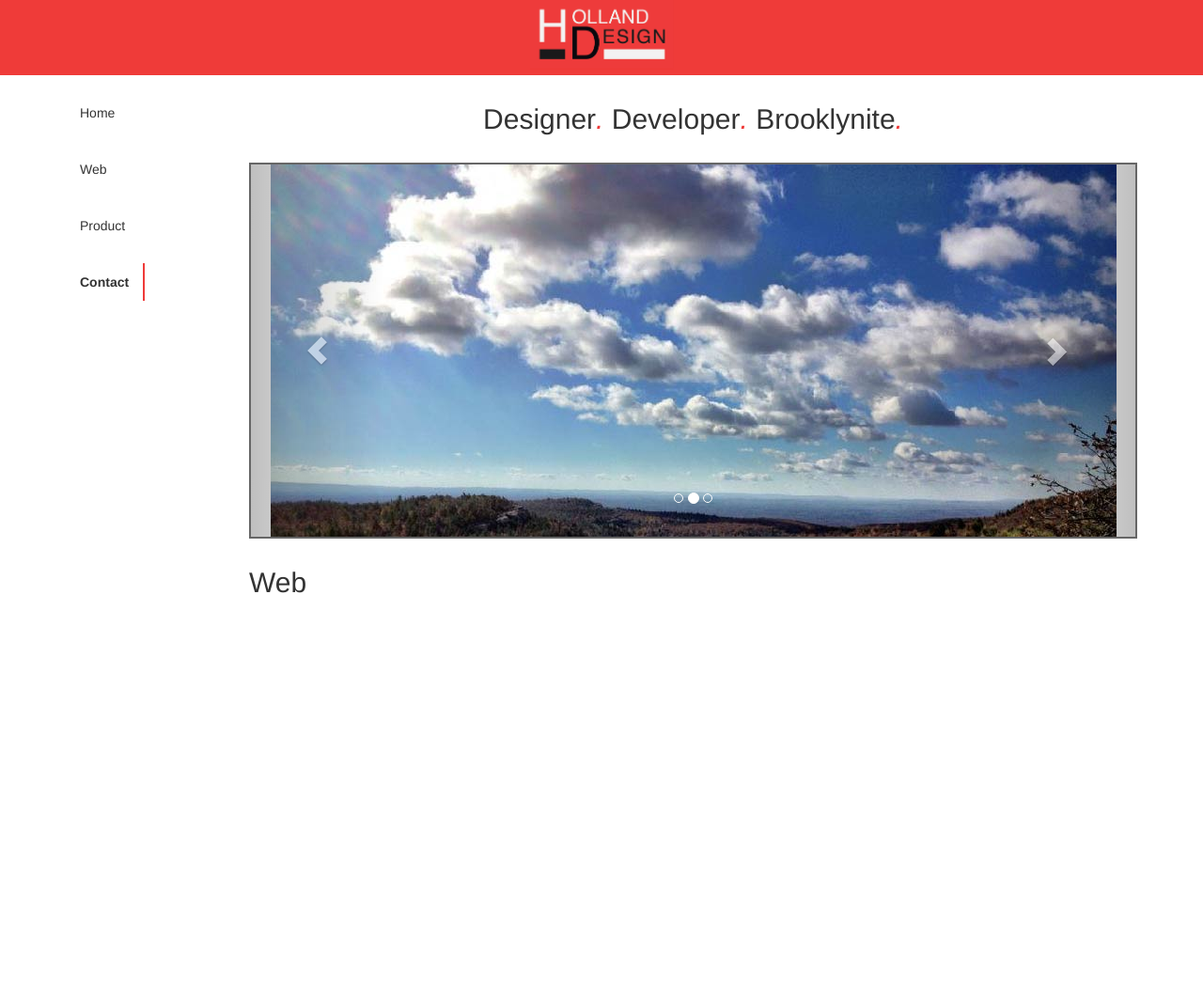
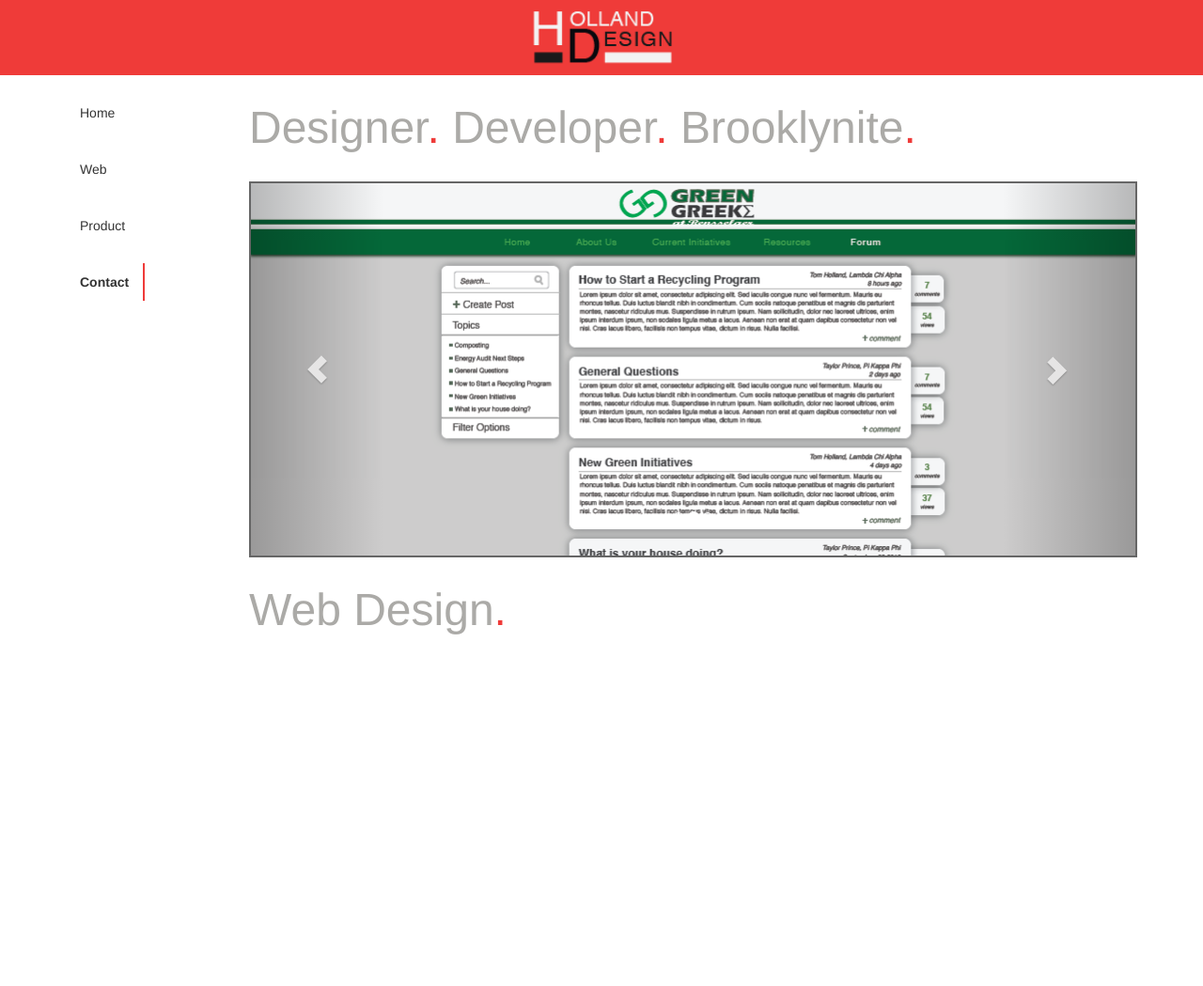
Before and after one commit to johngibb/Project-2, a plain HTML site: page index.html in a window 1280 px wide. Shown: the top 1049 px of the page at 94% size. Drawn offline with nearby package versions, Linux system fonts and the light colour scheme.

Commit message:
Fixed Logo, updated section headers.
Also inserted carousel photos

```diff
--- a/index.html
+++ b/index.html
@@ -19,7 +19,7 @@
   </head>
   <body data-spy="scroll" data-target="#nav">
     <header>
-      <img src="Logo2.png" class="logo"/>
+      <img src="Logo2NoBackground.png" class="logo"/>
     </header>
 
     <div class="container">
@@ -48,13 +48,13 @@
               <!-- Wrapper for slides -->
               <div class="carousel-inner">
                 <div class="item active">
-                  <img src="nature.jpg" alt="First Slide">
+                  <img src="Design.png" alt="First Slide">
                 </div>
                 <div class="item">
-                  <img src="nature.jpg" alt="Second Slide">
+                  <img src="Develop.png" alt="Second Slide">
                 </div>
                 <div class="item">
-                  <img src="skyline.jpg" alt="Third Slide">
+                  <img src="Skyline.jpg" alt="Third Slide">
                 </div>
               </div>
 
@@ -69,17 +69,17 @@
           </div>
 
           <div id="web">
-            <h2>Web</h2>
+            <h2 class="section-header">Web Design<em>.</em></h2>
             <div class="placeholder"></div>
           </div>
 
           <div id="product">
-            <h2>Product</h2>
+            <h2 class="section-header">Product Design<em>.</em></h2>
             <div class="placeholder"></div>
           </div>
 
           <div id="contact">
-            <h2>Contact</h2>
+            <h2 class="section-header">Contact Me<em>.</em></h2>
             <div class="placeholder"></div>
           </div>
 
--- a/th.css
+++ b/th.css
@@ -7,6 +7,7 @@ header {
 .logo{
   height: 86px;
   width: 153px;
+  margin-top: 5px;
 }
 
 .placeholder{
@@ -27,16 +28,17 @@ header {
 }
 
 .th-title{
-  text-align: center;
-  color: #666
+  text-align: left;
+  color: #ABAAA7;
   font-style: bold;
   margin-top: 30px;
   margin-bottom: 30px;
+  font-size: 36pt;
 }
 
 .th-title em{
   color:#ef3b39;
-  font-style: bold;
+  font-style: normal;
 }
 
 #th-carousel {
@@ -51,3 +53,13 @@ header {
 .carousel-inner > .item > img{
   margin: 0 auto;
 }
+
+.section-header{
+  font-size: 36pt;
+  color: #ABAAA7;
+}
+
+.section-header em{
+  color:#ef3b39;
+  font-style: normal;
+}
```
Also changed, not shown: Design.png (added), Develop.png (added), Logo2.png (deleted), Logo2NoBackground.png (added), photo1.png (deleted), skyline.jpg, 3 other files.
